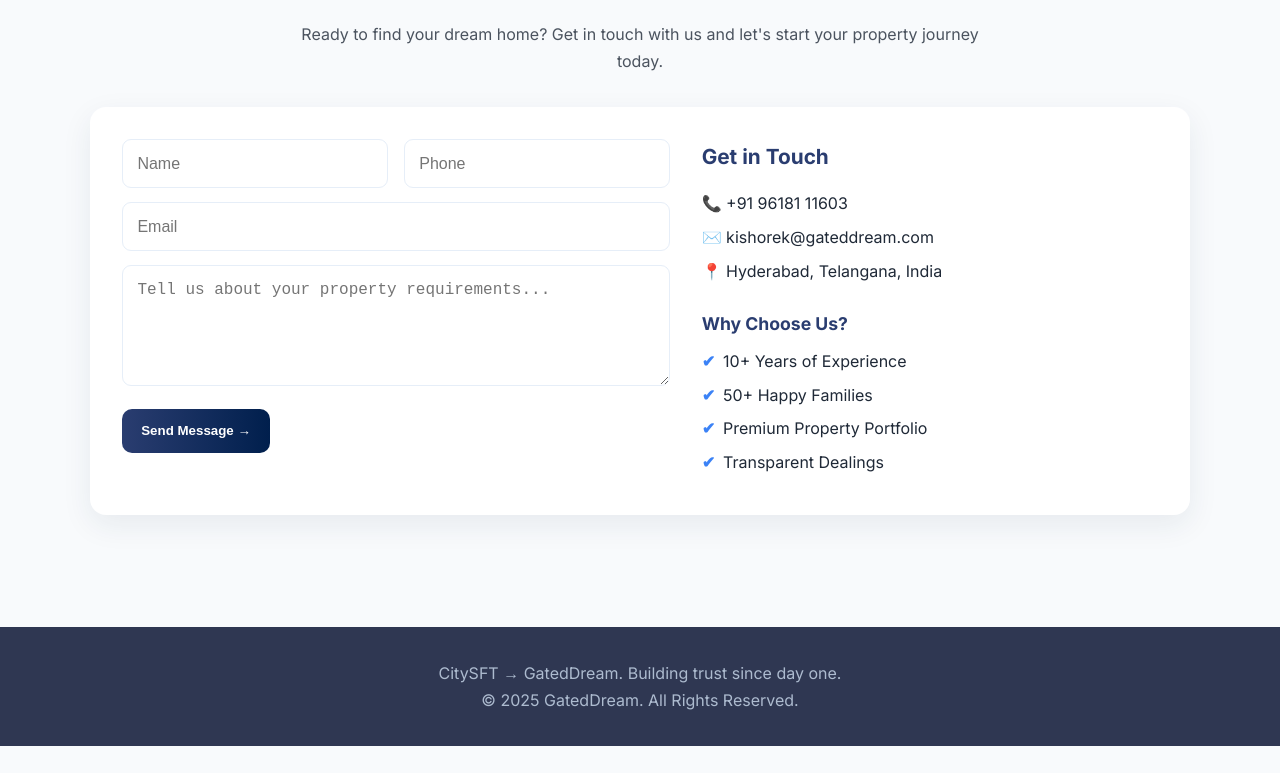
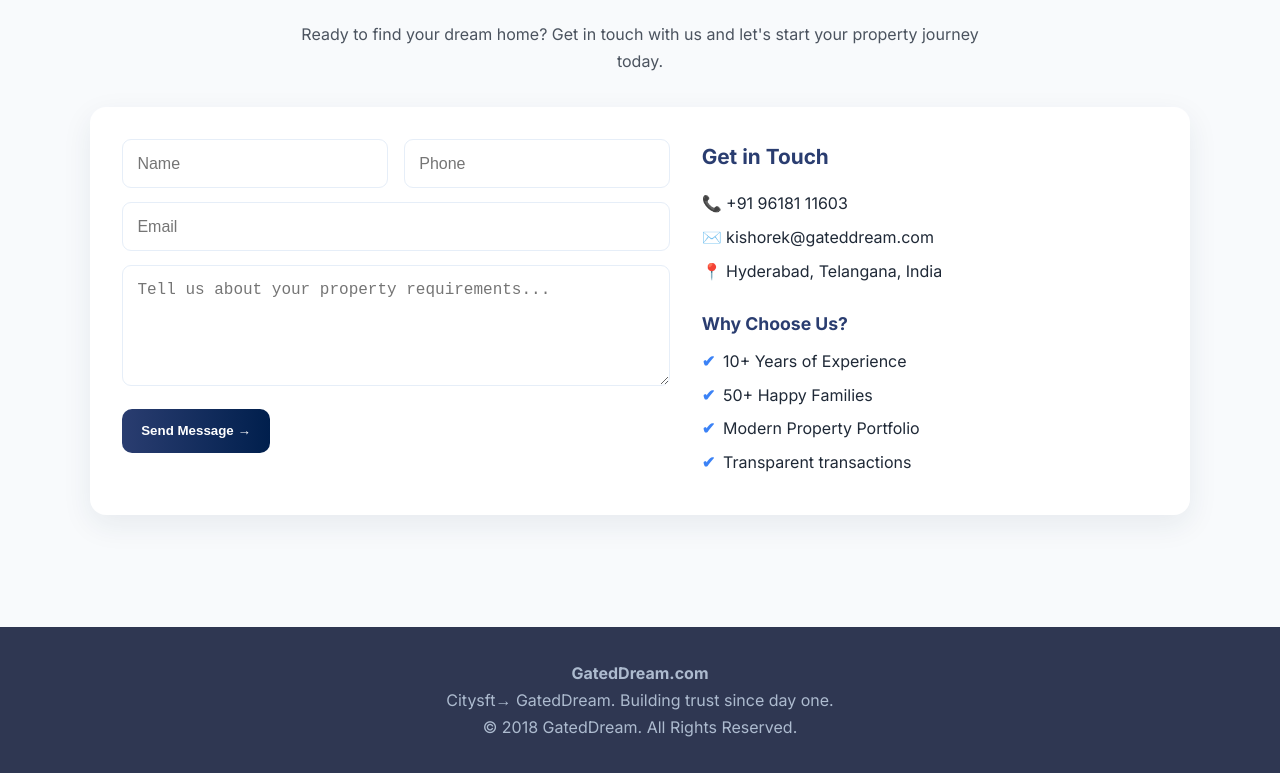
Before and after one commit to Suhasjoshuaj/RealEstate_webapp, a website built with Vite: page frontend/index.html in a window 1280 px wide. Shown: the part 1952-2725 px from the top of the page. Before the commit the page ends 2698 px from the top, so only its background shows below. Built offline with nearby package versions, Linux system fonts and the light colour scheme; no server answers.

Commit message:
Final Touches

```diff
--- a/frontend/index.html
+++ b/frontend/index.html
@@ -4,7 +4,7 @@
 <head>
   <meta charset="UTF-8" />
   <meta name="viewport" content="width=device-width, initial-scale=1.0" />
-  <title>GatedDream – Premium Gated Communities</title>
+  <title>GatedDream – Dream homes made simple.</title>
   <link rel="stylesheet" href="./src/styles.css" />
   <!-- Fonts -->
   <link href="https://fonts.googleapis.com/css2?family=Inter:wght@400;600;700&display=swap" rel="stylesheet">
@@ -40,7 +40,7 @@
   <section id="about" class="about" aria-labelledby="about-heading">
     <h2 id="about-heading">About Us</h2>
     <p>
-      Founded in 2018 as CitySFT Realty Solutions, we set out to simplify property decisions and earn the trust
+      Founded in 2018 as Citysft Realty Solutions, we set out to simplify property decisions and earn the trust
       of every client. Today, as <strong>GatedDream</strong>, we craft curated possibilities for dreamers, families,
       and investors — because your journey deserves more than a transaction.
     </p>
@@ -112,8 +112,8 @@
           <ul>
             <li>10+ Years of Experience</li>
             <li>50+ Happy Families</li>
-            <li>Premium Property Portfolio</li>
-            <li>Transparent Dealings</li>
+            <li>Modern Property Portfolio</li>
+            <li>Transparent transactions</li>
           </ul>
         </div>
       </div>
@@ -124,8 +124,9 @@
 
 
   <footer>
-    <p>CitySFT → GatedDream. Building trust since day one.</p>
-    <p>© 2025 GatedDream. All Rights Reserved.</p>
+    <p><strong>GatedDream.com</strong></p>
+    <p>Citysft→ GatedDream. Building trust since day one.</p>
+    <p>© 2018 GatedDream. All Rights Reserved.</p>
   </footer>
 
   <!-- WhatsApp Floating -->
```
